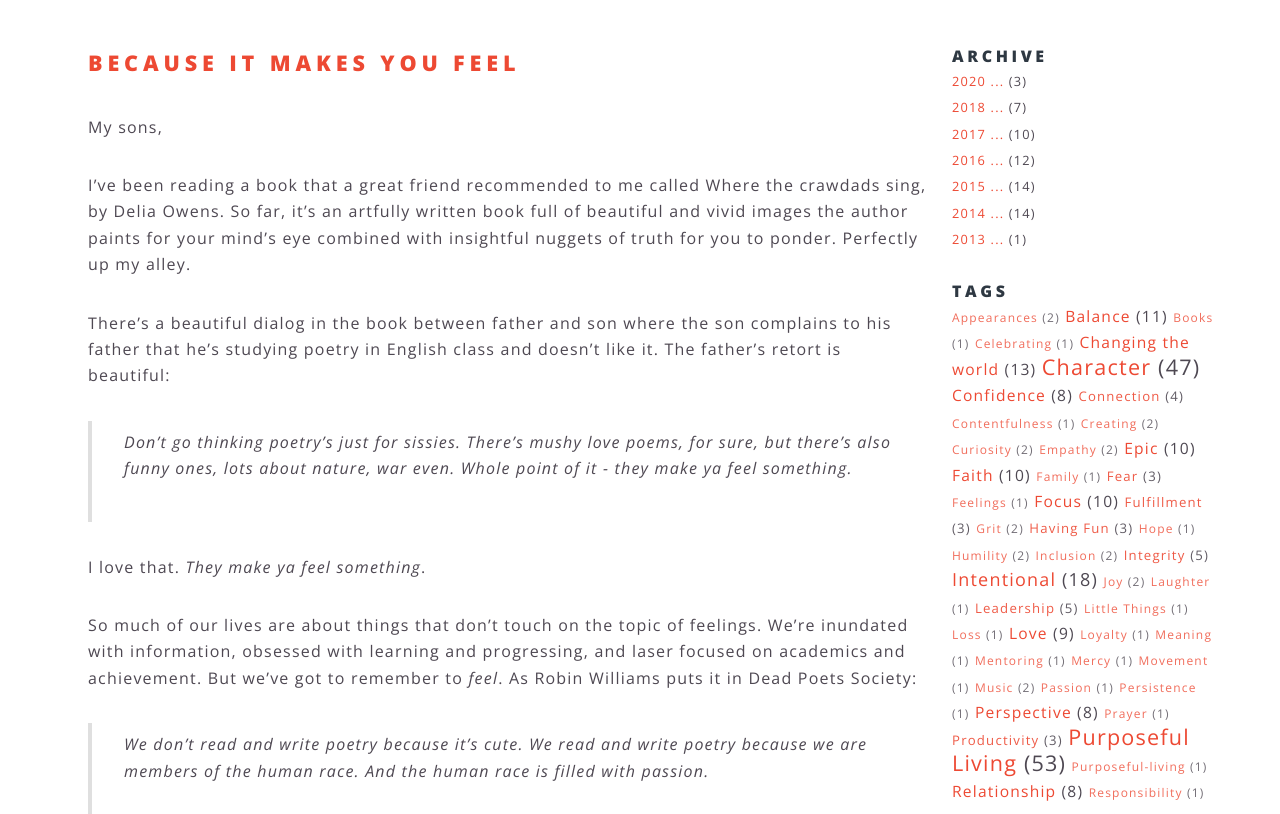
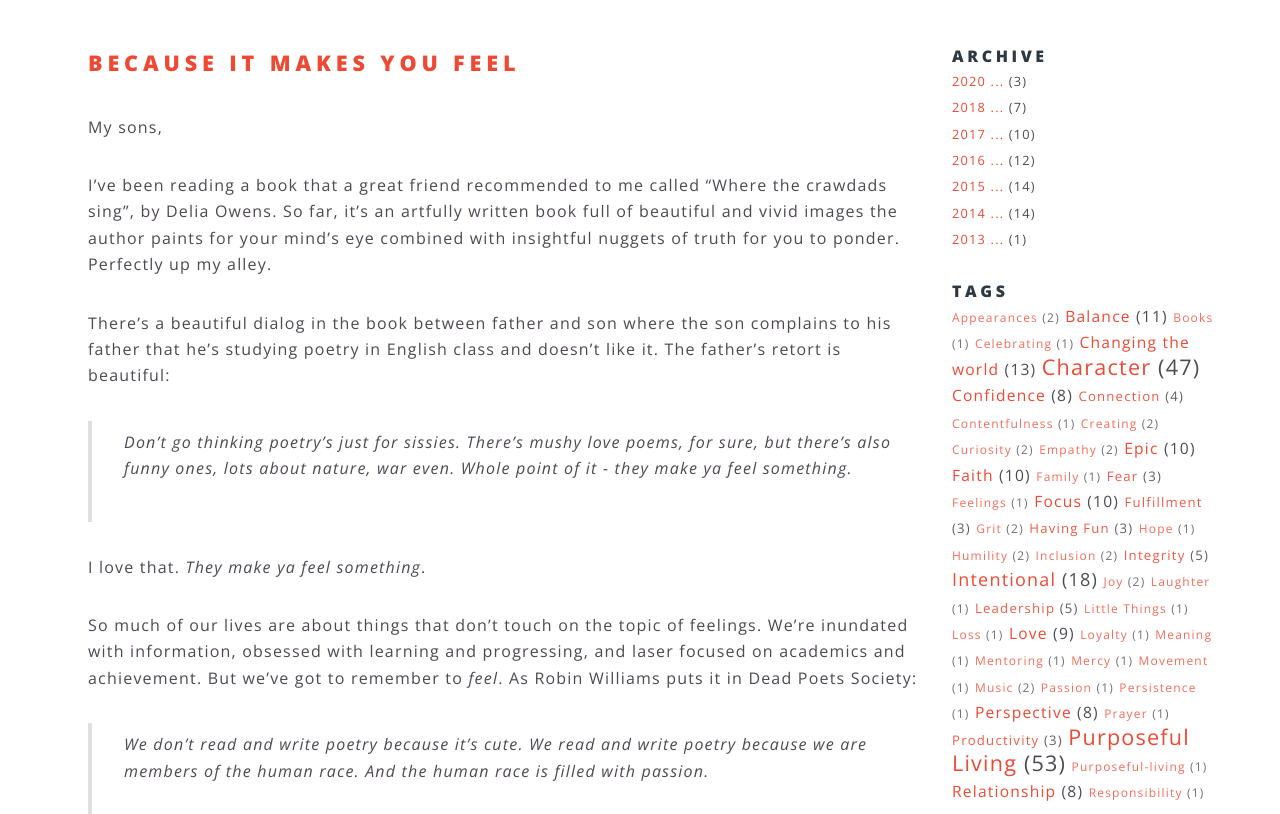
Before and after one commit to samng96/samng.me, a Jekyll site: the page built from letters-to-my-son/_posts/2020-03-11-because-it-makes-you-feel.markdown, in a window 1280 px wide and 900 px high, scrolled down 338 px, cut to the strip 86-900 px from the top of the window. Built offline with Jekyll 4.4.1, drawn with Linux system fonts in a browser that asks for light colours.

```diff
--- a/letters-to-my-son/_posts/2020-03-11-because-it-makes-you-feel.markdown
+++ b/letters-to-my-son/_posts/2020-03-11-because-it-makes-you-feel.markdown
@@ -11,7 +11,7 @@ tags:
 ---
 My sons,
 
-I've been reading a book that a great friend recommended to me called [Where the crawdads sing](https://www.amazon.com/Where-Crawdads-Sing-Delia-Owens/dp/0735219095/ref=sr_1_2?crid=3PGXK0DFMJERZ&keywords=where+the+crawdads+sing&qid=1583994330&sprefix=where+the+craw%2Caps%2C216&sr=8-2), by Delia Owens. So far, it's an artfully written book full of beautiful and vivid images the author paints for your mind's eye combined with insightful nuggets of truth for you to ponder. Perfectly up my alley.
+I've been reading a book that a great friend recommended to me called ["Where the crawdads sing"](https://www.amazon.com/Where-Crawdads-Sing-Delia-Owens/dp/0735219095/ref=sr_1_2?crid=3PGXK0DFMJERZ&keywords=where+the+crawdads+sing&qid=1583994330&sprefix=where+the+craw%2Caps%2C216&sr=8-2), by Delia Owens. So far, it's an artfully written book full of beautiful and vivid images the author paints for your mind's eye combined with insightful nuggets of truth for you to ponder. Perfectly up my alley.
 
 There's a beautiful dialog in the book between father and son where the son complains to his father that he's studying poetry in English class and doesn't like it. The father's retort is beautiful:
 
```
